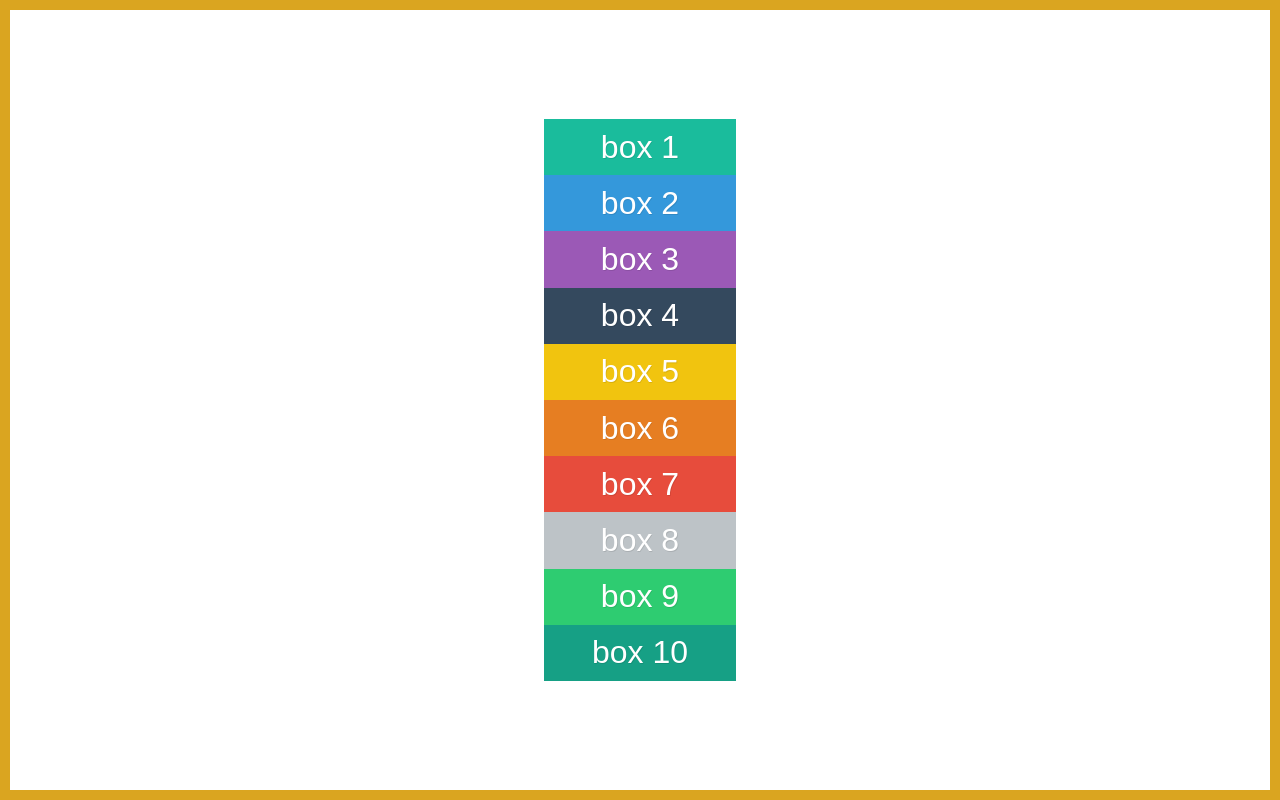
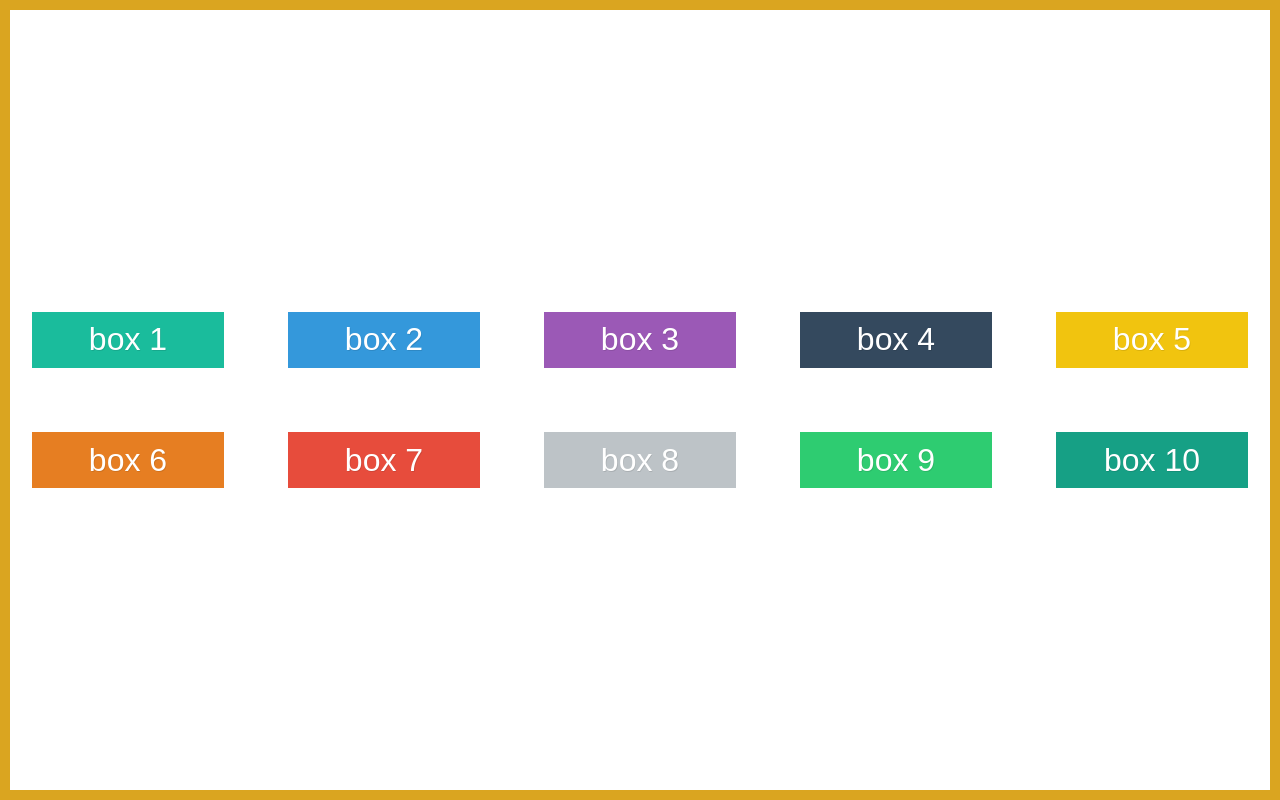
Before and after one commit to leanhvu21042001/css-flexbox, a website built with Parcel: page index.html in a window 1280 px wide. Built offline with nearby package versions, Linux system fonts and the light colour scheme.

Commit message:
gap, row-gap, column-gap

```diff
--- a/style.css
+++ b/style.css
@@ -49,10 +49,11 @@
 /* We start writing out flexbox here. The above is just page setup */
 .container {
   display: flex;
-  flex-flow: column wrap;
+  flex-flow: row wrap;
   justify-content: center;
   /* align-items: center; */
   align-content: center;
+  gap: 4rem;
 
   min-height: 100vh;
   border: 10px solid goldenrod;
```
